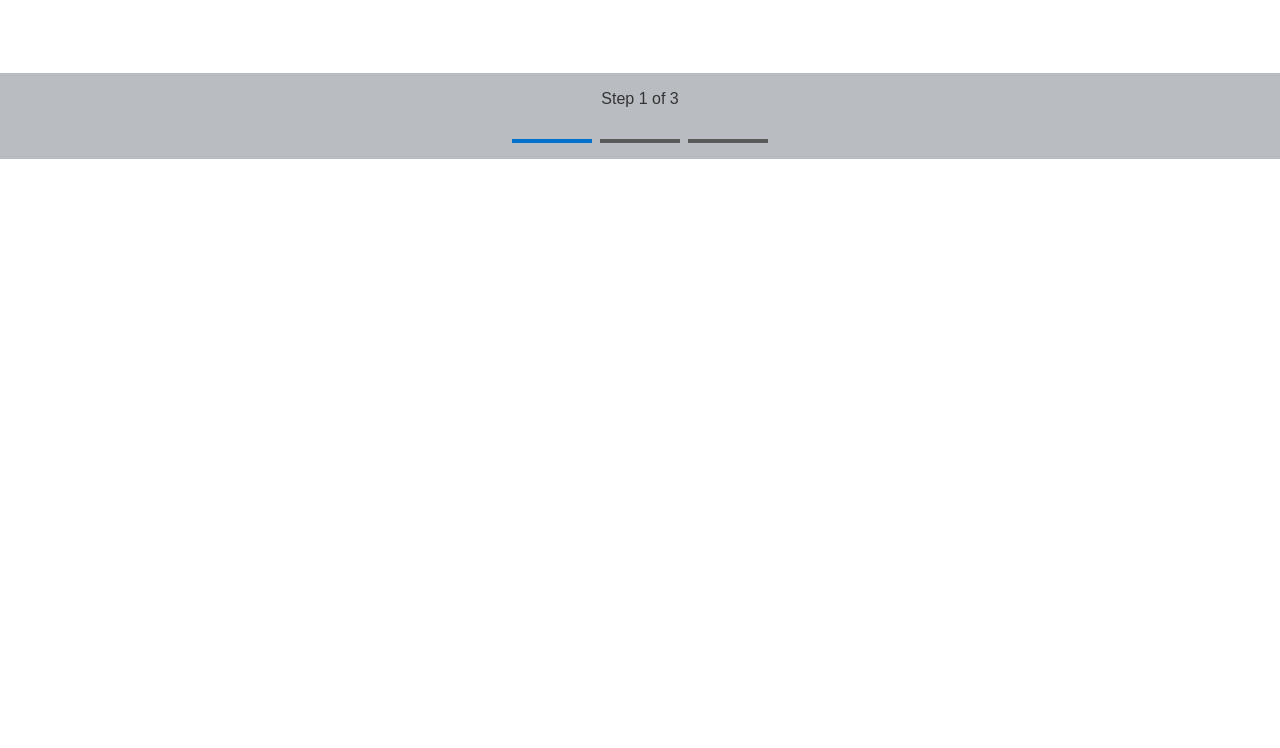
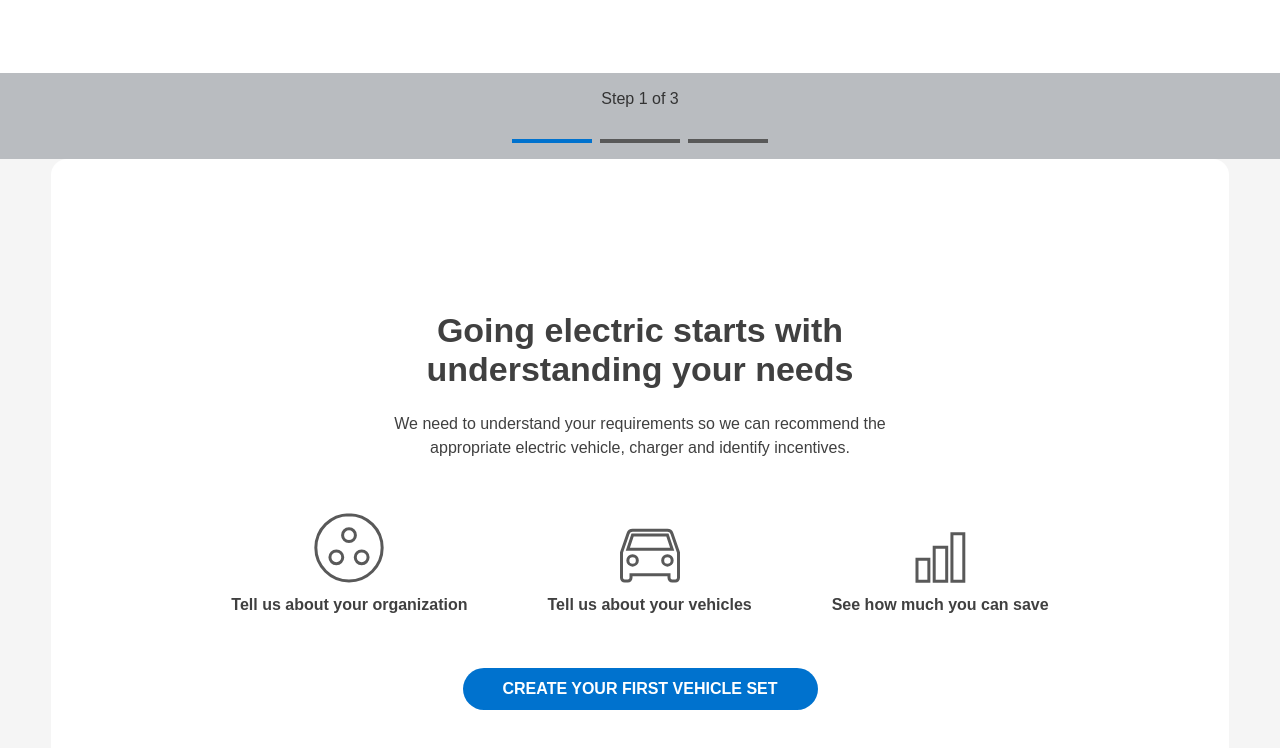
Before and after one commit to nardocesar/jdp-zappyride-code-challenge, a Next.js app: page / in a window 1280 px wide. Shown: the top 748 px of the page. Built offline with nearby package versions, Linux system fonts and the light colour scheme.

Commit message:
chore: first page layout done

```diff
--- a/src/components/index.ts
+++ b/src/components/index.ts
@@ -1,2 +1,10 @@
 export { HeaderComponent } from "./header";
 export { StepperComponent } from "./stepper";
+export {
+  PageBackground,
+  PageContent,
+  PageWrapper,
+  CustomButton,
+  Spacer,
+} from "./layout";
+export { SectionTitleComponent } from "./section-title";
--- /dev/null
+++ b/src/components/layout/index.ts
@@ -0,0 +1,59 @@
+import styled from "styled-components";
+
+export const PageWrapper = styled.div`
+  display: flex;
+  flex-direction: column;
+  min-height: 100vh;
+  background-color: #f5f5f5;
+`;
+
+export const PageContent = styled.main`
+  display: flex;
+  flex-direction: column;
+  justify-content: center;
+  align-items: center;
+  padding: 64px;
+  gap: 24px;
+
+  width: 100%;
+  max-width: 1050px;
+  min-height: 552px;
+
+  background: #ffffff;
+  border-radius: 16px;
+`;
+
+export const PageBackground = styled.div`
+  display: flex;
+  flex: 1;
+  align-items: center;
+  justify-content: center;
+`;
+
+export const CustomButton = styled.button<{ variant: "primary" | "secondary" }>`
+  display: flex;
+  align-items: center;
+  height: 42px;
+  border-radius: 21px;
+  padding-left: 40px;
+  padding-right: 40px;
+  cursor: pointer;
+
+  text-transform: uppercase;
+
+  font-weight: ${({ variant }) => (variant === "primary" ? 700 : 400)};
+  color: ${({ theme, variant }) => theme.buttons[variant].color};
+  background-color: ${({ theme, variant }) =>
+    theme.buttons[variant].background};
+
+  transition: all 200ms ease-out;
+
+  &:hover {
+    opacity: 0.9;
+  }
+`;
+
+export const Spacer = styled.div<{ height: number }>`
+  display: block;
+  height: ${({ height }) => height + "px"};
+`;
--- /dev/null
+++ b/src/components/section-title/index.tsx
@@ -0,0 +1,17 @@
+import { FC } from "react";
+import { SectionTitleContainer } from "./styles";
+
+interface SectionTitleProps {
+  title: string;
+  description: string;
+}
+
+export const SectionTitleComponent: FC<SectionTitleProps> = ({
+  title,
+  description,
+}) => (
+  <SectionTitleContainer>
+    <h1>{title}</h1>
+    <h2>{description}</h2>
+  </SectionTitleContainer>
+);
--- /dev/null
+++ b/src/components/section-title/styles.ts
@@ -0,0 +1,17 @@
+import styled from "styled-components";
+
+export const SectionTitleContainer = styled.div`
+  max-width: 498px;
+  text-align: center;
+
+  h1 {
+    font-size: ${({ theme }) => theme.title.fontSize};
+    color: ${({ theme }) => theme.title.color};
+  }
+  h2 {
+    font-size: ${({ theme }) => theme.description.fontSize};
+    color: ${({ theme }) => theme.description.color};
+    font-weight: 400;
+    line-height: 150%;
+  }
+`;
--- a/src/features/home/index.tsx
+++ b/src/features/home/index.tsx
@@ -1,16 +1,37 @@
-import { HeaderComponent } from "components";
-import Head from "next/head";
+import { CustomButton, SectionTitleComponent } from "components";
+import Image from "next/image";
 import { FC } from "react";
+import { IconsWrapper } from "./styles";
+
+import { OrganizationIcon, CarIcon, StatsIcon } from "assets/icons";
 
 export const HomeComponent: FC = () => {
   return (
     <>
-      <Head>
-        <title>JD Power ZappyRide</title>
-        <meta name="viewport" content="width=device-width, initial-scale=1" />
-        <link rel="icon" href="/favicon.ico" />
-      </Head>
-      <HeaderComponent />
+      <SectionTitleComponent
+        title="Going electric starts with understanding your needs"
+        description="We need to understand your requirements so we can recommend the
+        appropriate electric vehicle, charger and identify incentives."
+      />
+
+      <IconsWrapper>
+        <figure>
+          <Image src={OrganizationIcon} alt="organization icon" />
+          <figcaption>Tell us about your organization</figcaption>
+        </figure>
+        <figure>
+          <Image src={CarIcon} alt="organization icon" />
+          <figcaption>Tell us about your vehicles</figcaption>
+        </figure>
+        <figure>
+          <Image src={StatsIcon} alt="organization icon" />
+          <figcaption>See how much you can save</figcaption>
+        </figure>
+      </IconsWrapper>
+
+      <CustomButton variant="primary">
+        Create your first vehicle set
+      </CustomButton>
     </>
   );
 };
--- /dev/null
+++ b/src/features/home/styles.ts
@@ -0,0 +1,23 @@
+import styled from "styled-components";
+
+export const IconsWrapper = styled.div`
+  display: flex;
+  align-items: baseline;
+  flex-wrap: wrap;
+
+  figure {
+    display: flex;
+    flex-direction: column;
+    text-align: center;
+    align-items: center;
+
+    figcaption {
+      display: flex;
+      align-items: center;
+      height: 45px;
+      font-weight: 700;
+      font-size: 16px;
+      color: ${({ theme }) => theme.title.color};
+    }
+  }
+`;
--- a/src/pages/_app.tsx
+++ b/src/pages/_app.tsx
@@ -1,7 +1,32 @@
+import {
+  HeaderComponent,
+  PageBackground,
+  PageContent,
+  PageWrapper,
+} from "components";
 import type { AppProps } from "next/app";
+import Head from "next/head";
+import { ThemeProvider } from "styled-components";
 
 import "styles/globals.css";
+import { customTheme } from "styles/theme";
 
 export default function App({ Component, pageProps }: AppProps) {
-  return <Component {...pageProps} />;
+  return (
+    <ThemeProvider theme={customTheme}>
+      <PageWrapper>
+        <Head>
+          <title>JD Power ZappyRide</title>
+          <meta name="viewport" content="width=device-width, initial-scale=1" />
+          <link rel="icon" href="/favicon.ico" />
+        </Head>
+        <HeaderComponent />
+        <PageBackground>
+          <PageContent>
+            <Component {...pageProps} />
+          </PageContent>
+        </PageBackground>
+      </PageWrapper>
+    </ThemeProvider>
+  );
 }
--- /dev/null
+++ b/src/styles/theme.ts
@@ -0,0 +1,24 @@
+import { DefaultTheme } from "styled-components";
+
+export const customTheme: DefaultTheme = {
+  title: {
+    fontSize: "34px",
+    color: "#404040",
+  },
+  description: {
+    fontSize: "16px",
+    color: "#404040",
+  },
+  buttons: {
+    primary: {
+      background: "#0072CE",
+      fontSize: "18px",
+      color: "#FFFFFF",
+    },
+    secondary: {
+      background: "#0072CE",
+      fontSize: "18px",
+      color: "#FFFFFF",
+    },
+  },
+};
```
